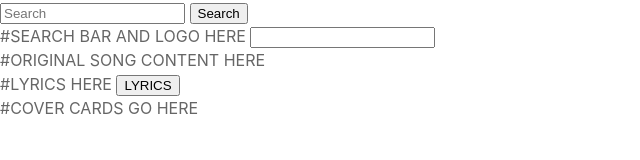
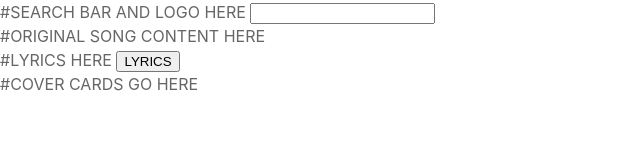
Before and after one commit to H-Lane/CoverTrax, a plain HTML site: page index.html in a window 1280 px wide. Shown: the whole page, without its empty margins (0-640 px from the left). Drawn offline with Linux system fonts and the light colour scheme; no server answers.

Commit message:
removed unnecessary lines in the lyrics population function

```diff
--- a/assets/JS/cardPopulation.js
+++ b/assets/JS/cardPopulation.js
@@ -62,8 +62,7 @@ function populateLyrics(data) {
   //populate lyrics onto their HTML container
   const otLyricsEl = document.getElementById(`ot-lyrics`);
   otLyricsEl.textContent = data.message.body.lyrics.lyrics_body;
-  otLyricsContainer.appendChild(otLyricsEl);
-  console.log(data);
+  // console.log(data);
 }
 
 function populateOtCard(data) {
--- a/index.html
+++ b/index.html
@@ -9,29 +9,7 @@
     <script src="./assets/JS/uikit-icons.js"></script>
   </head>
 
-  <!-- <script src="./assets/script.js"></script> -->
   <body>
-    <!-- temp menu -->
-    <nav class="navbar navbar-light bg-light">
-      <div class="container-fluid">
-        <form class="d-flex">
-          <input
-            class="form-control me-2"
-            type="search"
-            placeholder="Search"
-            aria-label="Search"
-            id="search-bar"
-          />
-          <button
-            class="btn btn-outline-success"
-            type="submit"
-            id="search-submit"
-          >
-            Search
-          </button>
-        </form>
-      </div>
-    </nav>
 
     <header>
       #SEARCH BAR AND LOGO HERE
@@ -49,13 +27,6 @@
           <button class="uk-modal-close" type="button">Close</button>
         </div>
       </div>
-      <!-- <div>
-            <div class="uk-card uk-card default uk-card-body">
-                <h3 class="uk-card-title">TEST CARD</h3>
-                <img src="#" class="uk-border-rounded uk-margin-bottom">
-                <p class="uk-text-large">iuebvoiweubvowdifuvb nd; nsk jnsnve</p>
-            </div>
-        </div> -->
     </div>
     <section id="cc-container">#COVER CARDS GO HERE</section>
 
```
